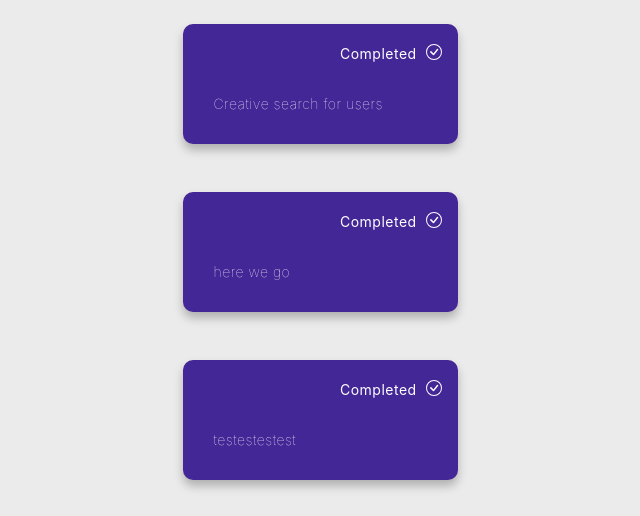
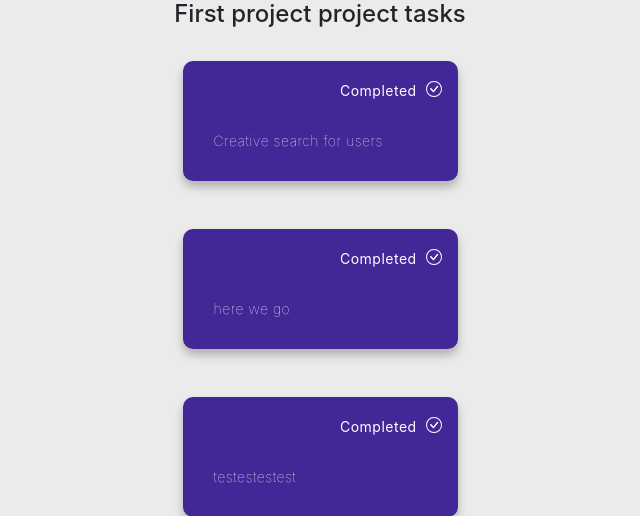
Before and after one commit to lucasnegri/Project-Management-Website, a Django app: page /project_tasks/29/ in a window 1280 px wide. Shown: the part 96-612 px from the top of the page, without its empty margins (320-960 px from the left). Run offline with Django 3.2, Linux system fonts and the light colour scheme; data comes from the database, SQL or seed files in the repository; both versions use the stored data as it was after the commit; style sheets or scripts are compiled from the project's sources; some libraries are stand-ins or nearby versions; some web fonts are replaced.

Commit message:
Add message for each page

```diff
--- a/project4/network/templates/network/index.html
+++ b/project4/network/templates/network/index.html
@@ -4,6 +4,7 @@
 
 {% block body %}
 
+<h4 class="text-center">{{ message }}</h4>
 <section class="cards-wrapper row pt-3 pb-5 px-5  w-75">
 
     <div class="card-grid-space col pb-4">
--- a/project4/network/templates/network/tasks.html
+++ b/project4/network/templates/network/tasks.html
@@ -2,6 +2,12 @@
 
 
 {% block body %}
+{% if user_tasks %}
+    <h4 class='text-center'> {{ message }}</h4>
+{% else %}
+    <div class='pt-5 mt-5'></div>
+    <h4 class='text-center pt-5 mt-5'> No tasks avaiable</h4>
+{% endif %}
 
 <div class="main-container m-auto">
     <div class="cards row w-75 m-auto">
--- a/project4/network/views.py
+++ b/project4/network/views.py
@@ -13,8 +13,10 @@ from .models import User
 ## Define path to load the main page (projects)
 def index(request):
     projects = request.user.projects.all()
+    message= "All projects"
     context = {
-        'projects': projects
+        'projects': projects,
+        'message':message
     }
     return render(request, "network/index.html", context)
 
@@ -67,7 +69,8 @@ def get_team_users(request, teamId):
 ## Define path to load the tasks page
 def tasks(request):
     user_tasks = Task.objects.filter(assigned_to=request.user, is_completed=False)
-    return render(request, "network/tasks.html", {'user_tasks': user_tasks})
+    message = "All tasks"
+    return render(request, "network/tasks.html", {'user_tasks': user_tasks, 'message':message})
 
 
 ## Define path to load the tasks from a specific project
@@ -75,7 +78,8 @@ def tasks(request):
 def project_tasks(request, project_id):
     project = Project.objects.get(id=project_id)
     tasks = Task.objects.filter(project=project)
-    return render(request, 'network/tasks.html',  {'user_tasks': tasks})
+    message = "{} project tasks".format(project.name)
+    return render(request, 'network/tasks.html',  {'user_tasks': tasks, 'message':message})
 
 
 ## Define path to load the create task formulary
@@ -132,7 +136,8 @@ def teams(request):
 def team_projects(request, team_id):
     team =Team.objects.get(id=team_id)
     projects = Project.objects.filter(team=team)
-    return render(request, 'network/index.html',  {'projects': projects})
+    message = "'{}' projects".format(team.name)
+    return render(request, 'network/index.html',  {'projects': projects, 'message':message})
 
 
 ## Define path to load the create team formulary
```
Also changed, not shown: project4/db.sqlite3. Lines whose indentation alone changed are shown as unchanged.
